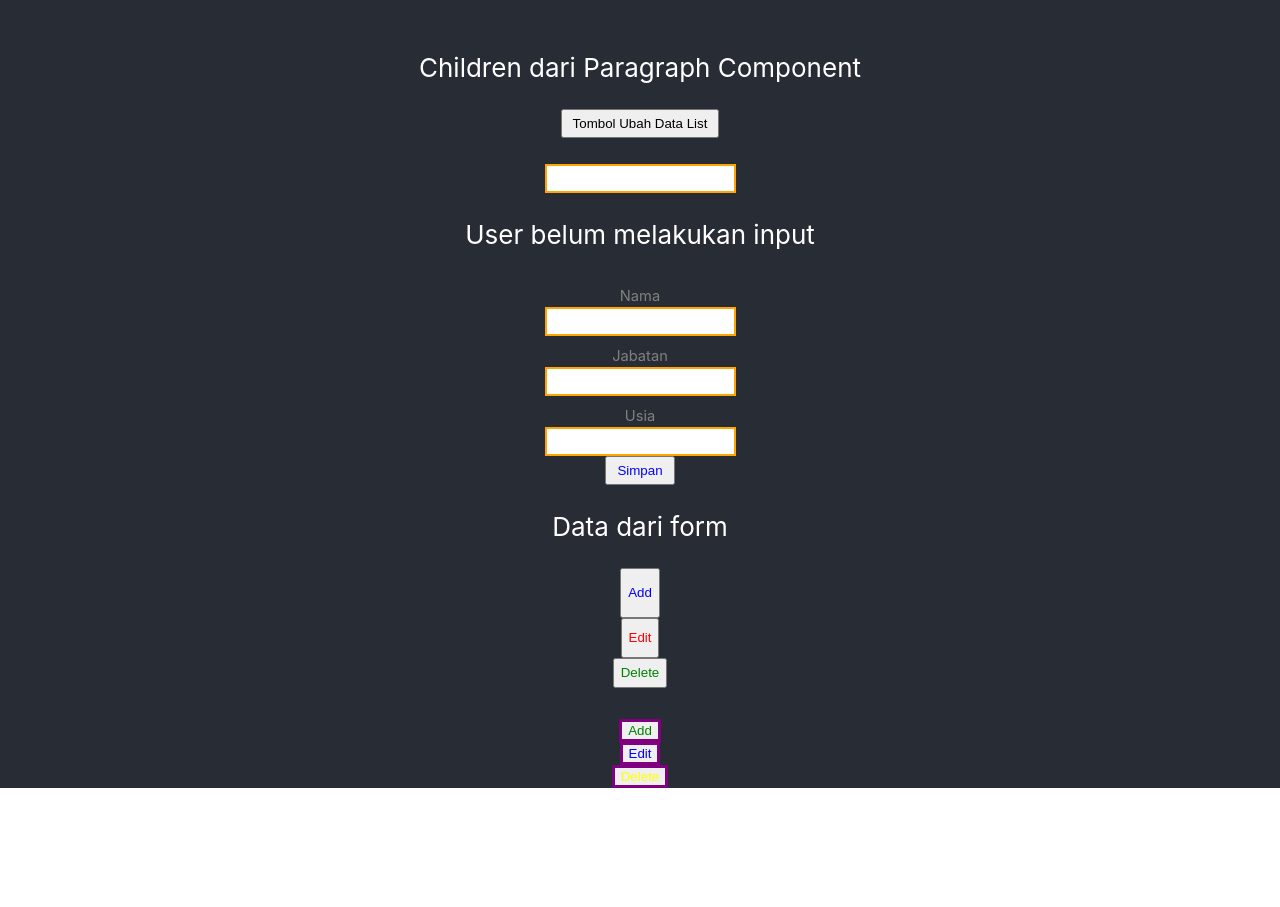
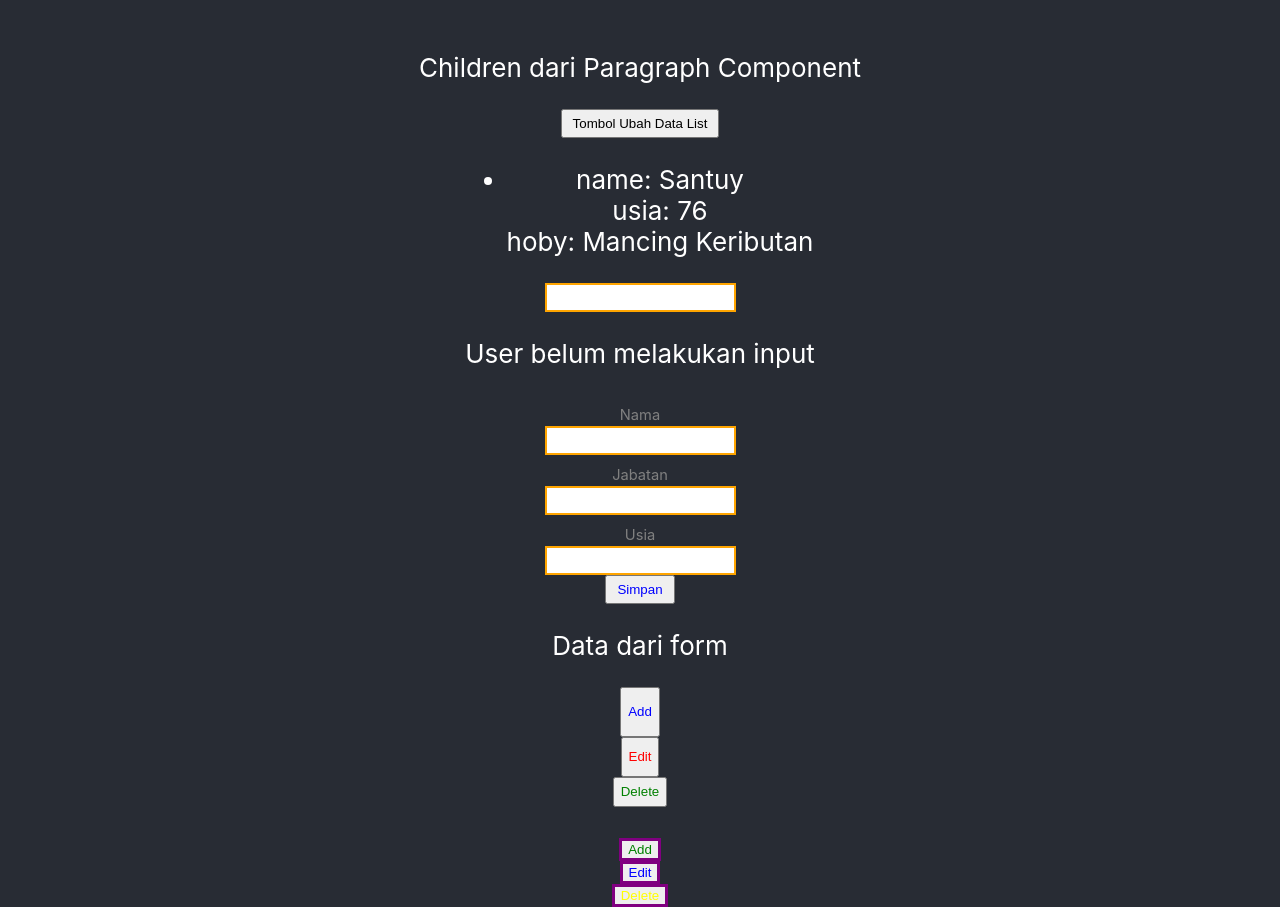
Before and after one commit to samdedy/react-app, a React (Create React App) app: page / in a window 1280 px wide. Shown: the part 820-1727 px from the top of the page. Before the commit the page ends 1608 px from the top, so only its background shows below. Built offline with nearby package versions, Linux system fonts and the light colour scheme.

Commit message:
change component List menjadi lebih dinamis

```diff
--- a/src/App.js
+++ b/src/App.js
@@ -12,14 +12,22 @@ for(let i=0; i<10; i++){
     dataBaru.push({
         key: i,
         name: 'One',
-        usia: `Usia ke ${i}`
+        usia: `Usia ke ${i}`,
+        hoby: 'Mandi'
     })
 }
 
 export default function App() {
   const data = [{name: "Onesinus SPT", age:22}, {name: "Melendoy", age: 23}];
 
-  const [dataList, setdataList] = useState([]);
+  const [dataList, setdataList] = useState([
+      {
+        key: -1,
+        name: "Santuy",
+        usia: 76,
+        hoby: "Mancing Keributan"
+      }
+  ]);
 
   const [valueInput, setvalueInput] = useState("User belum melakukan input");
 
--- a/src/shared-component/List.jsx
+++ b/src/shared-component/List.jsx
@@ -2,19 +2,63 @@ import React, { Component } from 'react';
 import { ButtonProps } from './ButtonComponent';
 
 export default class List extends Component{
+
+    state = {
+        objectKeys: [],
+        loading:true
+    };
+
+    // Lifecycle Hooks hanya diproses 1x
+    componentDidMount(){
+        if(this.props.data[0]){
+            this.setState({
+                objectKeys: Object.keys(this.props.data[0])
+            });
+        }
+    }
+
+    // Kita hanya ambil key nya saja // {"key", "name", dst}
+    // Lifecycle Hooks, hanya diproses pada saat props atau state berubah
+    componentDidUpdate(prevProps, prevState) {
+        if(this.state.objectKeys.length !== prevState.objectKeys.length){
+            console.log(this.state.objectKeys);
+            setTimeout(() => {
+                this.setState({ loading: false });
+            }, 500);
+        }
+    }
+
     render(){
+        // DESTRUCTURE
         const {data} = this.props;
+        const {loading, objectKeys} = this.state;
+
         return(
             <div>
-                <ul>
-                    {
-                        data.map(item => (
-                            <li key={item.key}>
-                                Nama: {item.name}, Usia: {item.usia}{" "}
-                            </li>
-                        ))
-                    }
-                </ul>
+                {loading ? (
+                    <h1>Loading...</h1>
+                ) : (
+                    <ul>
+                        {/* {renderList()} */}
+                        {data.map((item) => {
+                            return (
+                                <li key={item.key}>
+                                    {objectKeys.map((key, index) => {
+                                        if (index === 0){
+                                            return null;
+                                        }
+                                        return(
+                                            <div className="tc">
+                                                {objectKeys[index]}: {item[objectKeys[index]]}
+                                            </div>
+                                        );
+                                    })}
+                                </li>
+                            );
+                        })}
+                    </ul>
+                )}
+
             </div>
         )
     }
```
